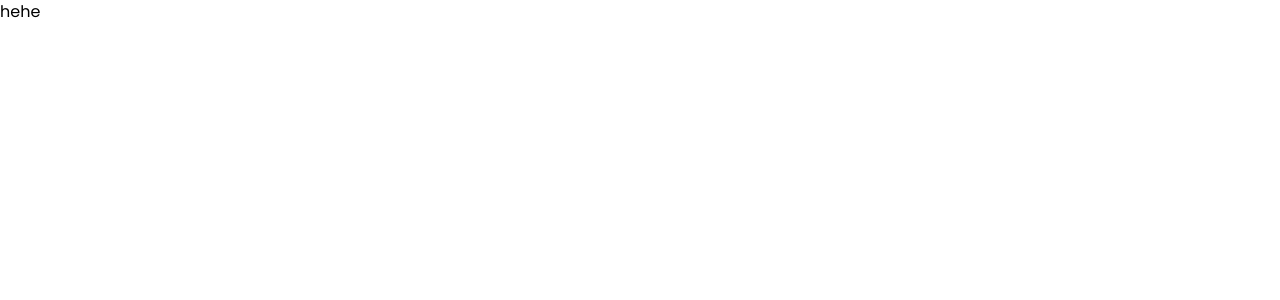
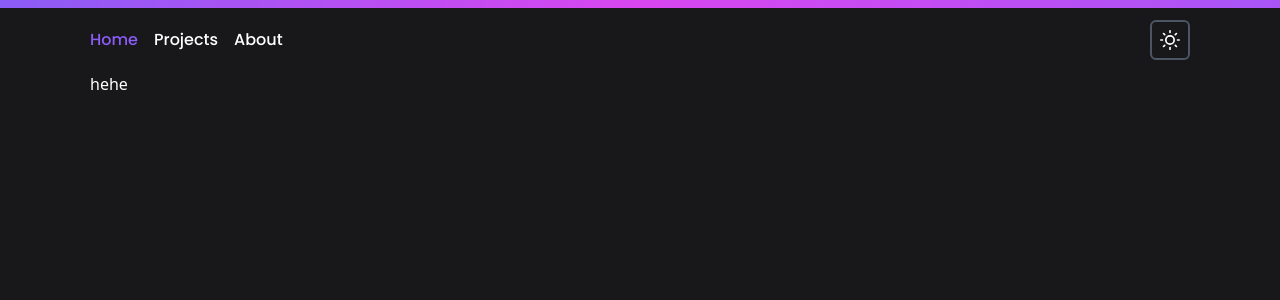
Before and after one commit to ErkiKadhafi/personal-portfolio, a Next.js app: page / in a window 1280 px wide. Shown: the top 300 px of the page. Built offline with nearby package versions, Linux system fonts and the light colour scheme.

Commit message:
feat: added navbar and darkmode

```diff
--- /dev/null
+++ b/components/Layout.js
@@ -0,0 +1,19 @@
+import Head from "next/head";
+import Navbar from "./Navbar";
+
+const Layout = ({ children }) => {
+    return (
+        <>
+            <Head>
+                <title>Create Next App</title>
+                <link rel="icon" href="/favicon.ico" />
+            </Head>
+            <Navbar />
+            <main className="transition-colors duration-300 bg-white dark:bg-zinc-900 ">
+                {children}
+            </main>
+        </>
+    );
+};
+
+export default Layout;
--- /dev/null
+++ b/components/Navbar.js
@@ -0,0 +1,77 @@
+import { useTheme } from "next-themes";
+import Link from "next/link";
+import { useRouter } from "next/router";
+import { useEffect, useState } from "react";
+import { FiSun, FiMoon } from "react-icons/fi";
+
+const Navbar = () => {
+    const navLinks = [
+        { href: "/", label: "Home" },
+        { href: "/projects", label: "Projects" },
+        { href: "/about", label: "About" },
+    ];
+    const { route } = useRouter();
+    const { theme, setTheme } = useTheme();
+
+    /* ======== change background nav when user change page ======== */
+    const [transparentBackground, setTransparentBackground] = useState(false);
+    const handleScroll = () => {
+        if (transparentBackground !== (window.pageYOffset === 0)) {
+            setTransparentBackground(window.pageYOffset === 0);
+        }
+    };
+    useEffect(() => {
+        window.addEventListener("scroll", handleScroll);
+        return () => {
+            window.removeEventListener("scroll", handleScroll);
+        };
+    });
+
+    /* ======== to avoid hydration missmatch theme ======== */
+    const [mounted, setMounted] = useState(false);
+    useEffect(() => setMounted(true), []);
+    if (!mounted) return null;
+
+    return (
+        <header
+            className={`${
+                transparentBackground ? "" : "shadow-md "
+            } bg-white dark:bg-zinc-900 sticky top-0 transition-shadow transition-colors duration-300`}
+        >
+            <div className="from-violet-500 to-purple-500 via-fuchsia-500 h-2 bg-gradient-to-r"></div>
+            <nav className="font-poppins layout flex justify-between items-center py-3">
+                <ul className="flex items-center space-x-4 text-xs sm:text-base font-medium">
+                    {navLinks.map((navLink, index) => (
+                        <li key={navLink.label}>
+                            <Link href={navLink.href}>
+                                <a
+                                    className={`${
+                                        route === navLink.href
+                                            ? "text-violet-500"
+                                            : "text-black dark:text-white hover:text-violet-400 dark:hover:text-violet-400"
+                                    }  transition duration-200`}
+                                >
+                                    <span>{navLink.label}</span>
+                                </a>
+                            </Link>
+                        </li>
+                    ))}
+                </ul>
+                <button
+                    className="border-2 border-gray-300 dark:border-gray-600 hover:border-violet-400 dark:hover:border-violet-400 hover:text-violet-400 dark:hover:text-violet-400 text-black dark:text-white p-2 rounded-md transition duration-200"
+                    onClick={() =>
+                        setTheme(theme === "dark" ? "light" : "dark")
+                    }
+                >
+                    {theme === "light" ? (
+                        <FiMoon size={20} />
+                    ) : (
+                        <FiSun size={20} />
+                    )}
+                </button>
+            </nav>
+        </header>
+    );
+};
+
+export default Navbar;
--- a/package.json
+++ b/package.json
@@ -10,8 +10,10 @@
   },
   "dependencies": {
     "next": "12.2.0",
+    "next-themes": "^0.2.0",
     "react": "18.2.0",
-    "react-dom": "18.2.0"
+    "react-dom": "18.2.0",
+    "react-icons": "^4.4.0"
   },
   "devDependencies": {
     "autoprefixer": "^10.4.7",
--- a/pages/_app.js
+++ b/pages/_app.js
@@ -1,7 +1,16 @@
-import '../styles/globals.css'
+import { ThemeProvider } from "next-themes";
+import "../styles/globals.css";
 
 function MyApp({ Component, pageProps }) {
-  return <Component {...pageProps} />
+    return (
+        <ThemeProvider
+            attribute="class"
+            defaultTheme="dark"
+            enableSystem={false}
+        >
+            <Component {...pageProps} />
+        </ThemeProvider>
+    );
 }
 
-export default MyApp
+export default MyApp;
--- a/pages/index.js
+++ b/pages/index.js
@@ -1,17 +1,11 @@
-import Head from "next/head";
+import Layout from "../components/Layout";
 
 export default function Home() {
     return (
-        <div>
-            <Head>
-                <title>Create Next App</title>
-                <meta
-                    name="description"
-                    content="Generated by create next app"
-                />
-                <link rel="icon" href="/favicon.ico" />
-            </Head>
-            <h1 className="font-poppins">hehe</h1>
-        </div>
+        <Layout>
+            <section>
+                <div className="layout h-[200vh]">hehe</div>
+            </section>
+        </Layout>
     );
 }
--- a/styles/globals.css
+++ b/styles/globals.css
@@ -4,3 +4,10 @@
 @tailwind base;
 @tailwind components;
 @tailwind utilities;
+
+.layout {
+    max-width: 68.75rem; /* 1100px */
+    width: 90%;
+    margin-left: auto;
+    margin-right: auto;
+}
--- a/tailwind.config.js
+++ b/tailwind.config.js
@@ -1,10 +1,10 @@
 /** @type {import('tailwindcss').Config} */
 module.exports = {
+    darkMode: "class",
     content: [
         "./pages/**/*.{js,ts,jsx,tsx}",
         "./components/**/*.{js,ts,jsx,tsx}",
     ],
-
     theme: {
         extend: {
             fontFamily: {
```
Also changed, not shown: styles/Home.module.css (deleted, +0 -116 lines), 1 other file (tests, documents, lock files or other folders).
